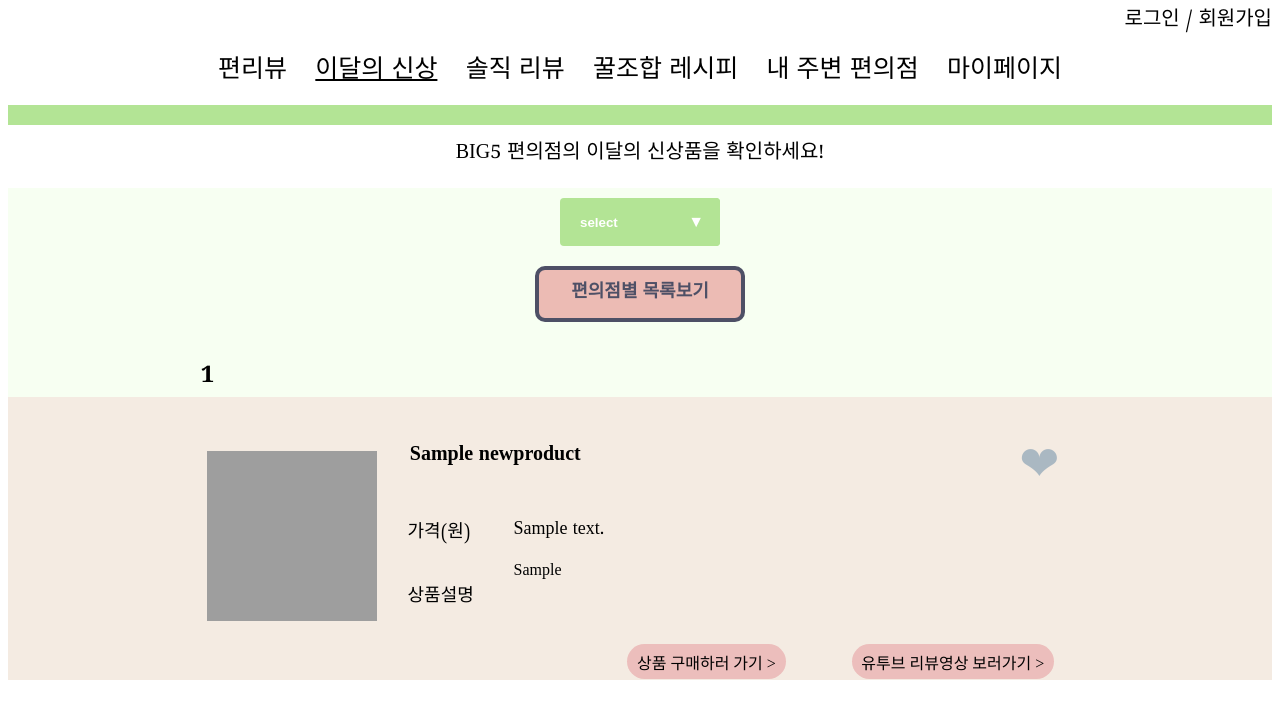
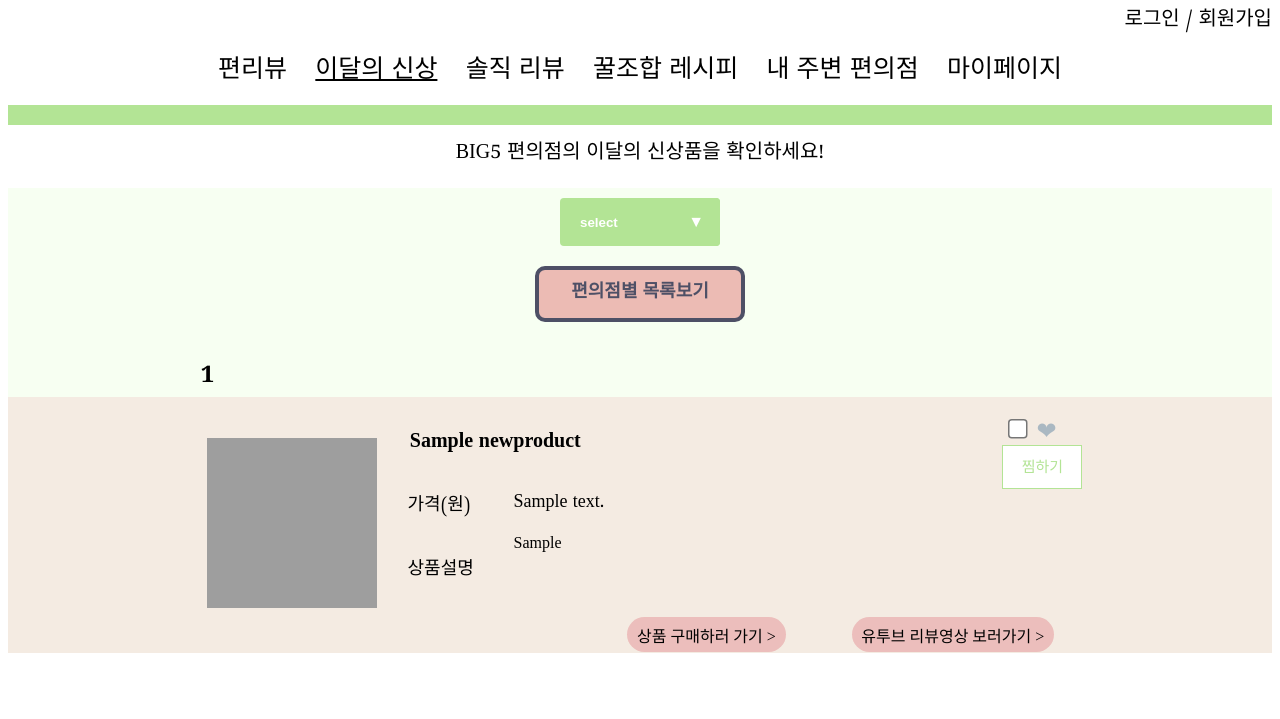
Before and after one commit to jaethewiederholen/OSPteam10, a PHP site: page /newproduct_view.php in a window 1280 px wide. Shown: the top 719 px of the page. Run offline with PHP 8.4, Linux system fonts and the light colour scheme; tables that the repository leaves empty or names only in its code hold one stand-in row (values such as "Sample post"); grey boxes are pictures that could not be loaded.

Commit message:
Update newproduct_view.php

```diff
--- a/newproduct_view.php
+++ b/newproduct_view.php
@@ -5,6 +5,25 @@
 
 <?php include 'config.php'?> <!--config.php 삽입-->
 <style>
+.btn-brackets {
+	display: block;
+	position: relative;
+	width: 80px;
+	padding: 0.6em;
+font-family: Noto Serif Telugu;
+font-size: 15px;
+	text-align: center;
+	text-decoration: none;
+	color: #B3E495;
+	background: #fff;
+	border:1px solid #B3E495;
+}
+.btn-brackets:hover {
+	 background: #B3E495;
+         color: #fff;
+	 cursor: pointer;
+	 text-decoration: none;
+}
 .select{
 width: 90%;
 margin: 10px auto;
@@ -345,7 +364,7 @@ text-decoration:none
 [for="heart"] {
   color: #aab8c2;
   cursor: pointer;
-  font-size: 3em;
+  font-size: 1.5em;
   align-self: center;
   transition: color 0.2s ease-in-out;
 }
@@ -366,7 +385,6 @@ text-decoration:none
   animation: heart 0.8s cubic-bezier(.17, .89, .5, .6);
 }
 @keyframes heart {0%, 17.5% {font-size: 0;}}
-
 </style>
 <head>
     <meta charset="utf-8">
@@ -467,9 +485,9 @@ else{
 <td class="picknp"></br>
 
 <form method="post" action="like.php">
-<input type="checkbox" id="heart" value='<?=$name?>' name="product" style="visibility:hidden;" />
+<input type="checkbox" id="heart" value='<?=$name?>' name="product" style="zoom:1.5;"/>
 <label for="heart">❤</label>
-<input type="submit" value="찜하기" style="visibility:hidden;">
+<button type="submit" class="btn-brackets">찜하기</button>
 </form>
 
 <td class="leftnp" rowspan="4"></td>
@@ -530,9 +548,9 @@ else{
 <td class="picknp"></br>
 
 <form method="post" action="like.php">
-<input type="checkbox" id="heart" value='<?=$name?>' name="product" style="visibility:hidden;" />
+<input type="checkbox" id="heart" value='<?=$name?>' name="product" style="zoom:1.5;"/>
 <label for="heart">❤</label>
-<input type="submit" value="찜하기" style="visibility:hidden;">
+<button type="submit" class="btn-brackets">찜하기</button>
 </form>
 
 <td class="leftnp" rowspan="4"></td>
@@ -594,9 +612,9 @@ else{
 <td class="picknp"></br>
 
 <form method="post" action="like.php">
-<input type="checkbox" id="heart" value='<?=$name?>' name="product" style="visibility:hidden;" />
+<input type="checkbox" id="heart" value='<?=$name?>' name="product" style="zoom:1.5;"/>
 <label for="heart">❤</label>
-<input type="submit" value="찜하기" style="visibility:hidden;">
+<button type="submit" class="btn-brackets">찜하기</button>
 </form>
 
 <td class="leftnp" rowspan="4"></td>
@@ -658,9 +676,9 @@ else{
 <td class="picknp"></br>
 
 <form method="post" action="like.php">
-<input type="checkbox" id="heart" value='<?=$name?>' name="product" style="visibility:hidden;" />
+<input type="checkbox" id="heart" value='<?=$name?>' name="product" style="zoom:1.5;"/>
 <label for="heart">❤</label>
-<input type="submit" value="찜하기" style="visibility:hidden;">
+<button type="submit" class="btn-brackets">찜하기</button>
 </form>
 
 <td class="leftnp" rowspan="4"></td>
@@ -722,9 +740,9 @@ else{
 <td class="picknp"></br>
 
 <form method="post" action="like.php">
-<input type="checkbox" id="heart" value='<?=$name?>' name="product" style="visibility:hidden;" />
+<input type="checkbox" id="heart" value='<?=$name?>' name="product" style="zoom:1.5;"/>
 <label for="heart">❤</label>
-<input type="submit" value="찜하기" style="visibility:hidden;">
+<button type="submit" class="btn-brackets">찜하기</button>
 </form>
 
 <td class="leftnp" rowspan="4"></td>
```
